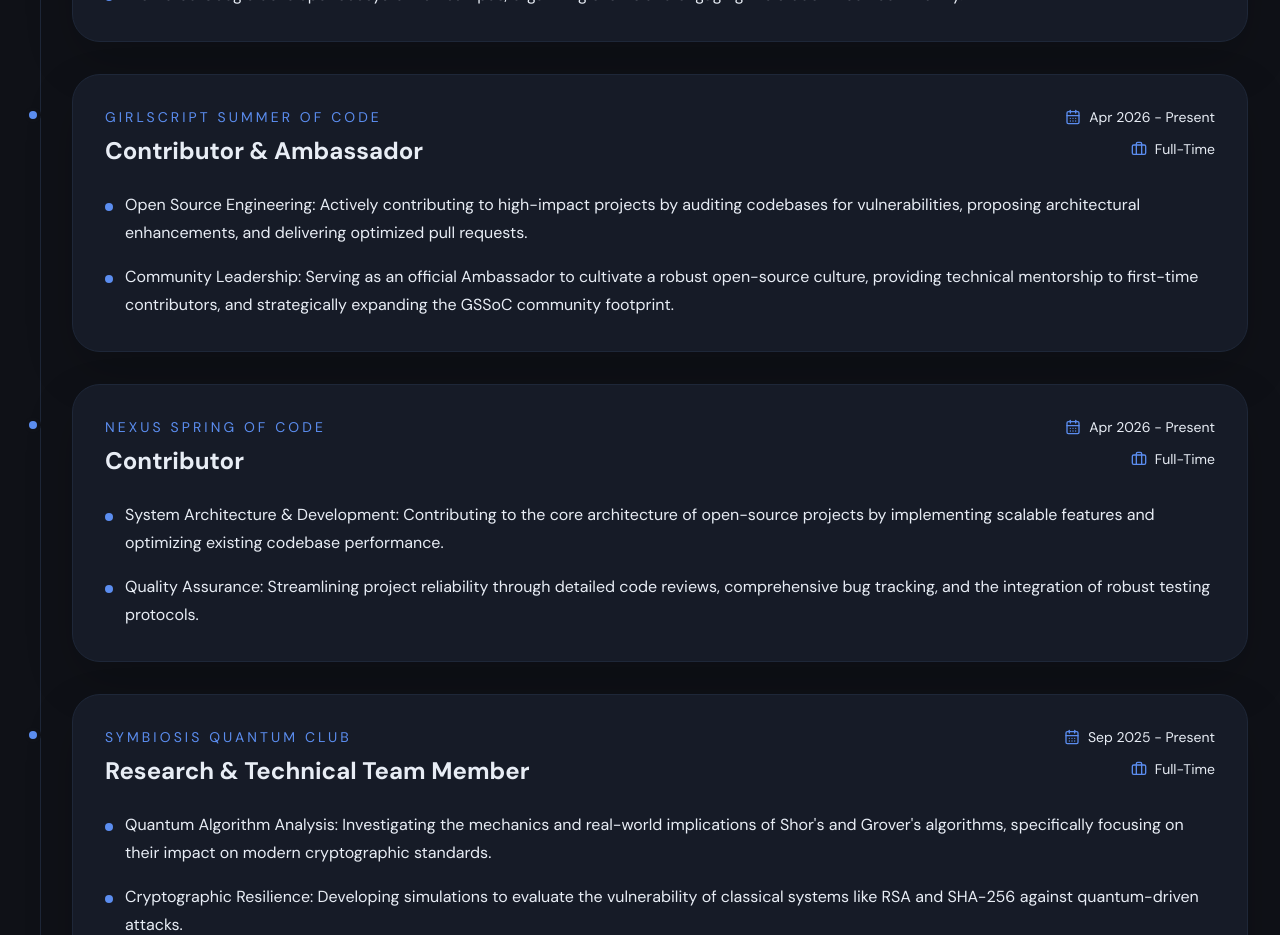
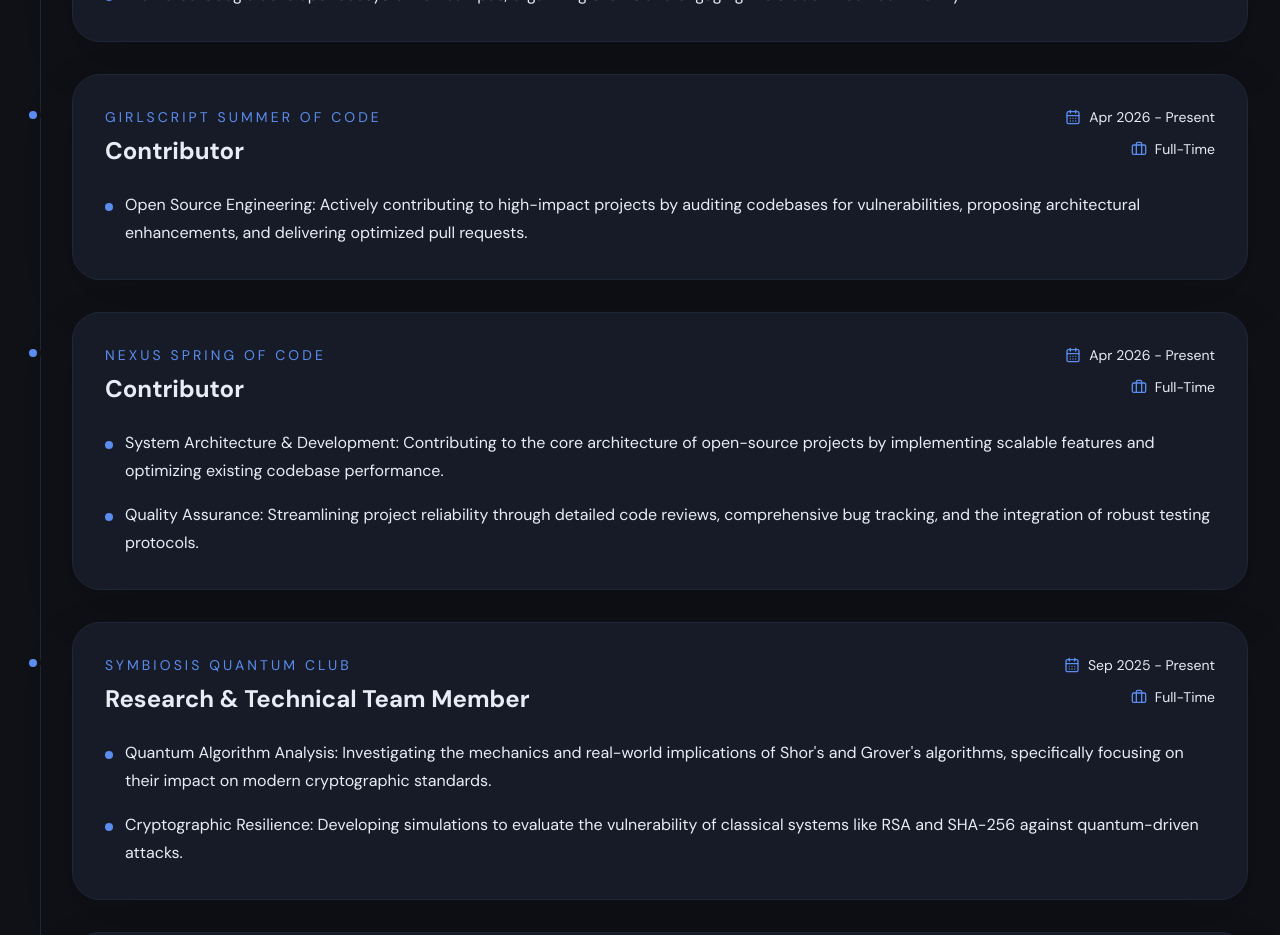
Before and after one commit to Shayan-Bhowmik/Shayan-Portfolio, a React (Vite) app: page / in a window 1280 px wide. Shown: the part 3260-4195 px from the top of the page. Built offline with nearby package versions, Linux system fonts and the light colour scheme.

Commit message:
Experience changes

```diff
--- a/src/components/Experience.jsx
+++ b/src/components/Experience.jsx
@@ -16,12 +16,11 @@
   },
   {
     company: 'GirlScript Summer of Code',
-    role: ['Contributor', 'Ambassador'],
+    role: ['Contributor'],
     period: 'Apr 2026 - Present',
     location: 'Full-Time',
     points: [
       'Open Source Engineering: Actively contributing to high-impact projects by auditing codebases for vulnerabilities, proposing architectural enhancements, and delivering optimized pull requests.',
-      'Community Leadership: Serving as an official Ambassador to cultivate a robust open-source culture, providing technical mentorship to first-time contributors, and strategically expanding the GSSoC community footprint.',
     ],
   },
   {
```
